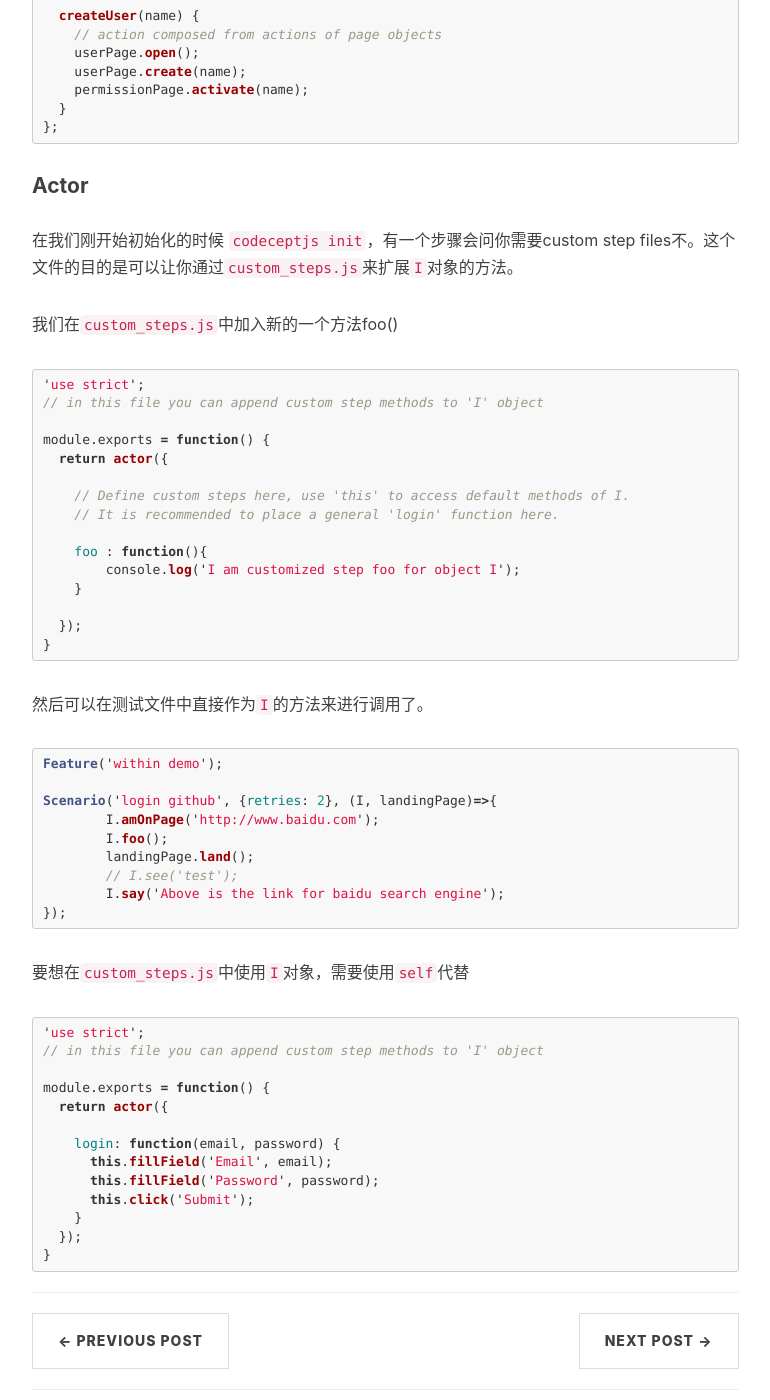
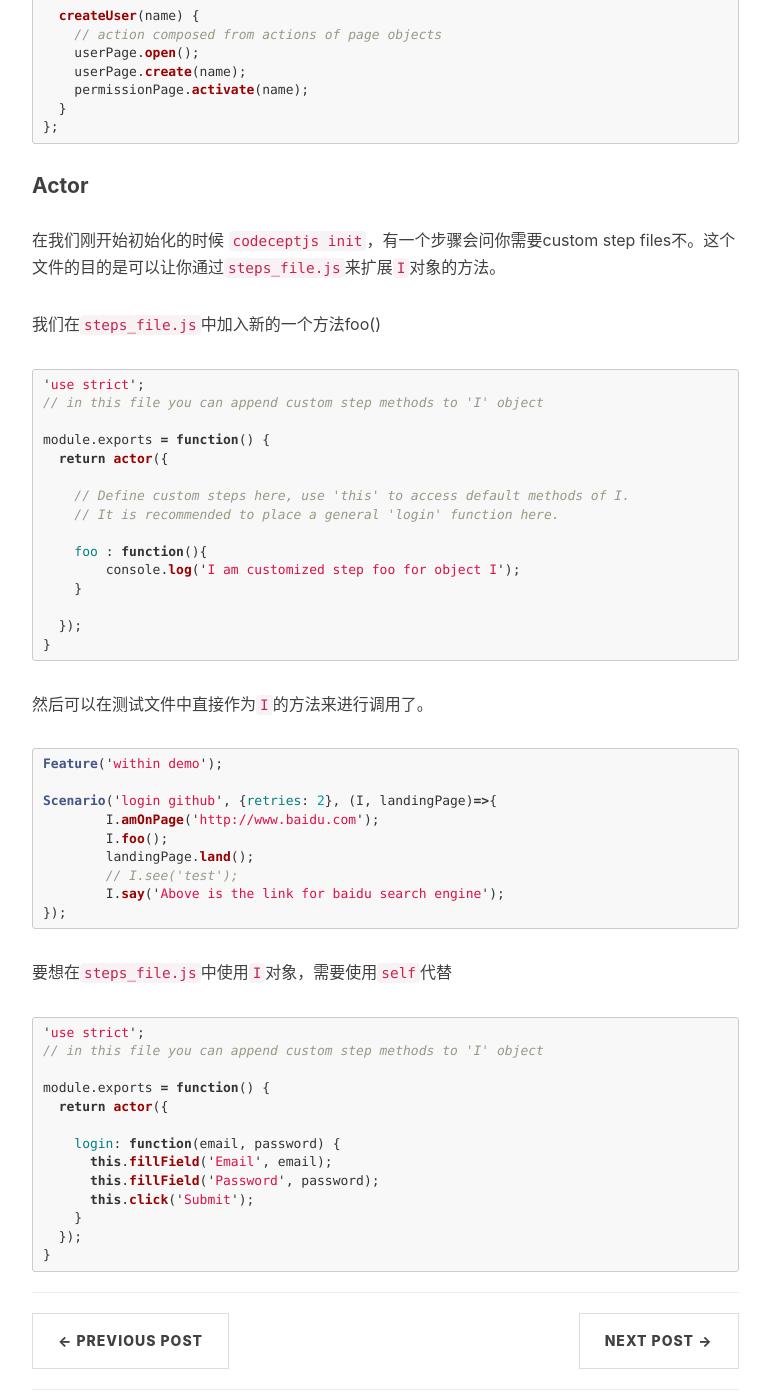
Before and after one commit to DanteYu/DanteYu.github.io, a Jekyll site: the page built from _posts/2017-09-09-codeceptjs3.markdown, in a window 1280 px wide and 1400 px high, scrolled down 4857 px. Shown: the whole window, without its empty margins (233-1003 px from the left). Built offline with Jekyll 4.4.1, drawn with Linux system fonts in a browser that asks for light colours; nearby versions of some CDN libraries; comment, search, counter and statistics services are not loaded.

Commit message:
update some posts

````diff
--- a/_posts/2017-04-26-myautomationproject.markdown
+++ b/_posts/2017-04-26-myautomationproject.markdown
@@ -31,6 +31,7 @@ tags:
 * [python + behave + requests](https://github.com/DanteYu/Test_Automation_Demo/tree/master/APITesting/python_behave_requests)
 * [python + webdriver + unittest](https://github.com/DanteYu/Test_Automation_Demo/tree/master/UITesting/python_webdriver_unittest)
 * [js + jasmine + protractor](https://github.com/DanteYu/Test_Automation_Demo/tree/master/UITesting/js_jasmine_protractor)
+* [js + codeceptjs + webdriverio](https://github.com/DanteYu/Test_Automation_Demo/tree/master/UITesting/js_codeceptjs_webdriverio)
 
 repo地址： [MyDemo](https://github.com/DanteYu/Test_Automation_Demo)
 
--- a/_posts/2017-09-09-codeceptjs3.markdown
+++ b/_posts/2017-09-09-codeceptjs3.markdown
@@ -231,9 +231,9 @@ module.exports = {
 
 #### Actor
 
-在我们刚开始初始化的时候  `codeceptjs init`，有一个步骤会问你需要custom step files不。这个文件的目的是可以让你通过`custom_steps.js`来扩展`I`对象的方法。
+在我们刚开始初始化的时候  `codeceptjs init`，有一个步骤会问你需要custom step files不。这个文件的目的是可以让你通过`steps_file.js`来扩展`I`对象的方法。
 
-我们在`custom_steps.js`中加入新的一个方法foo()
+我们在`steps_file.js`中加入新的一个方法foo()
 
 ```js
 'use strict';
@@ -267,7 +267,7 @@ Scenario('login github', {retries: 2}, (I, landingPage)=>{
 });
 ```
 
-要想在`custom_steps.js`中使用`I`对象，需要使用`self`代替
+要想在`steps_file.js`中使用`I`对象，需要使用`self`代替
 
 ```js
 'use strict';
````
